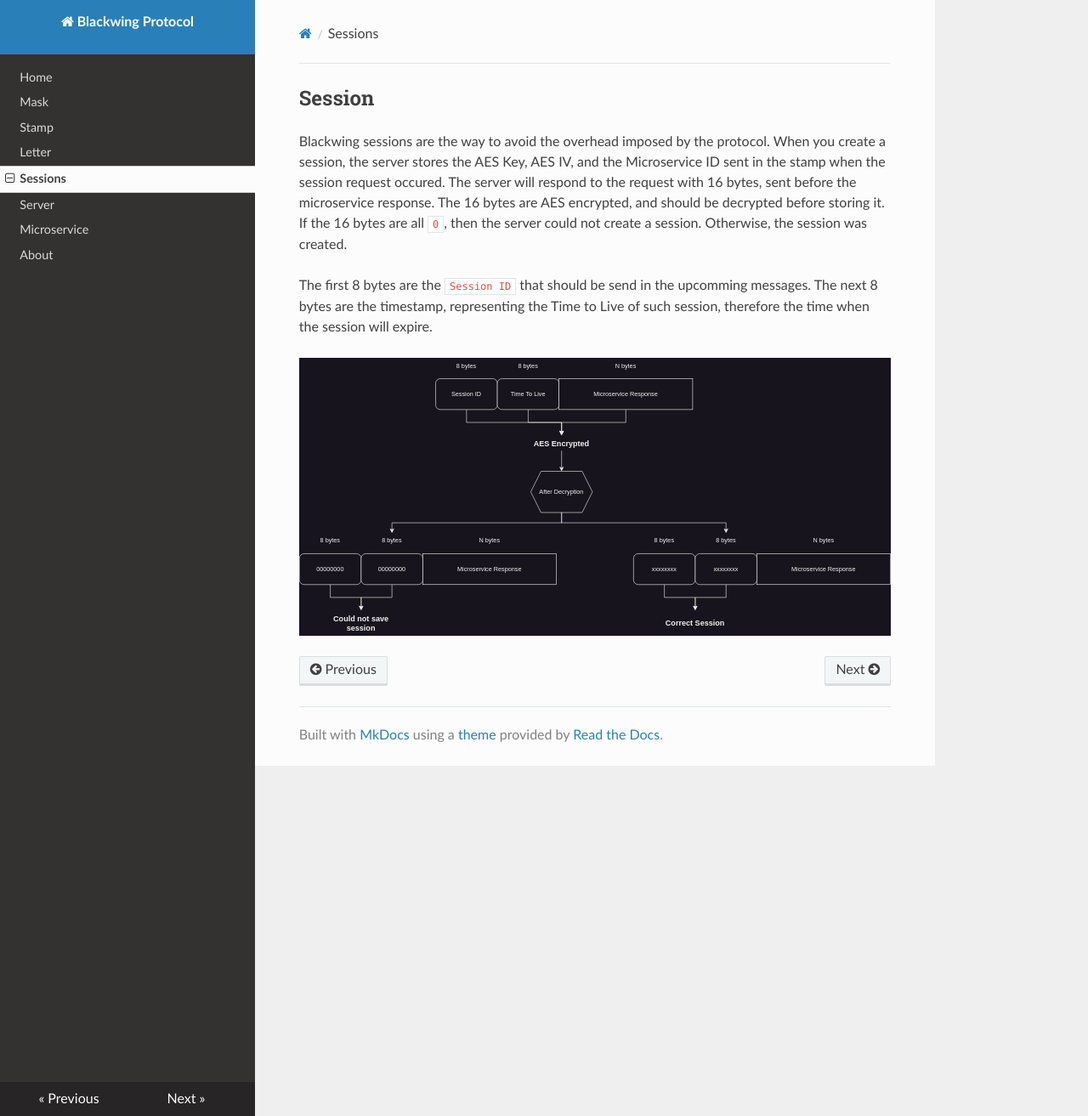
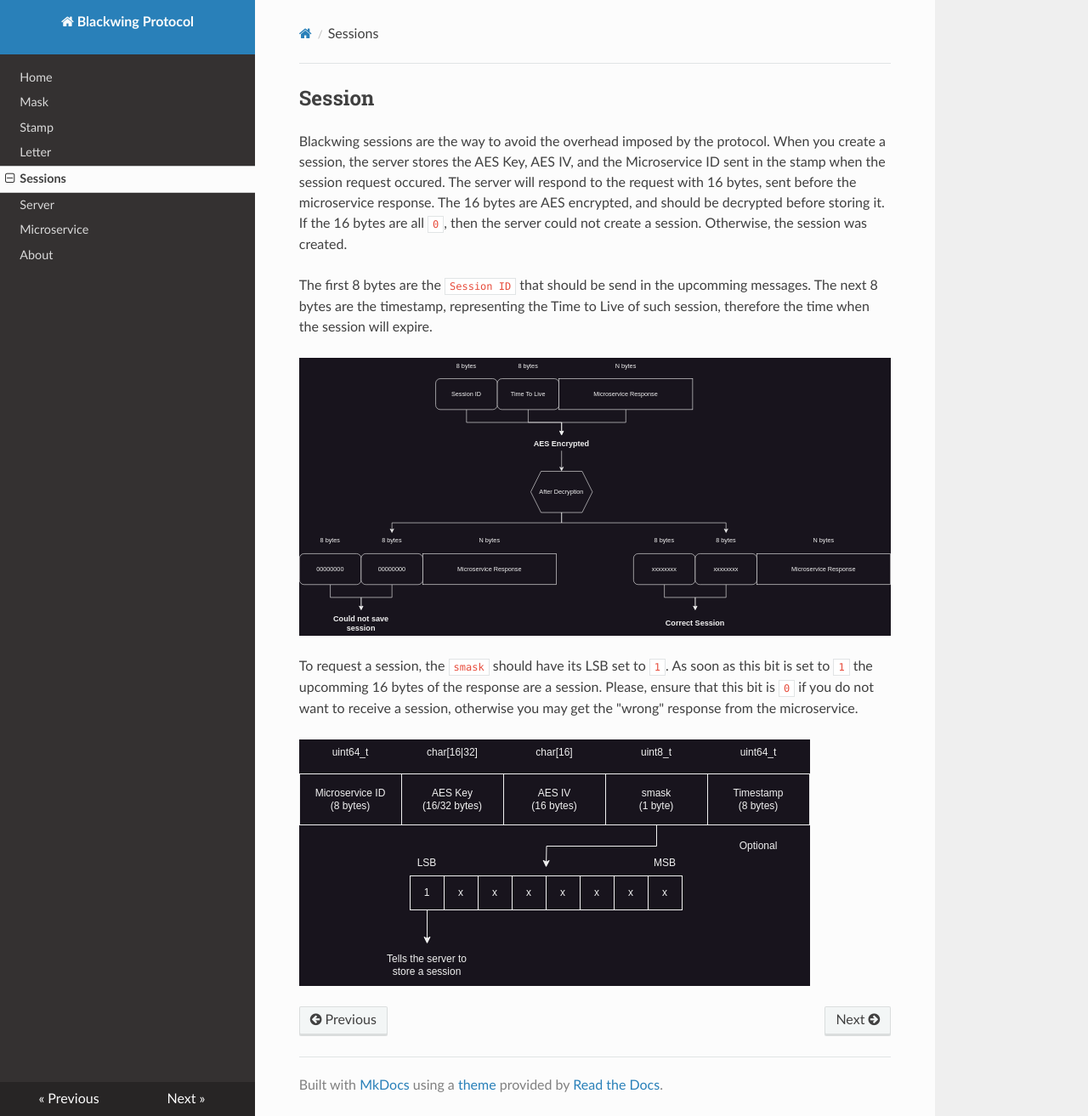
Before and after one commit to asergiobranco/blackwing_documentation, an MkDocs documentation site: the page built from docs/sessions.md, in a window 1280 px wide and 1313 px high. Shown: the whole window at 85% size. Built offline with MkDocs 1.6.1, drawn with Linux system fonts in a browser that asks for light colours; nearby versions of some CDN libraries.

Commit message:
testing mkdocs

```diff
--- a/docs/sessions.md
+++ b/docs/sessions.md
@@ -5,3 +5,7 @@ Blackwing sessions are the way to avoid the overhead imposed by the protocol. Wh
 The first 8 bytes are the `Session ID` that should be send in the upcomming messages. The next 8 bytes are the timestamp, representing the Time to Live of such session, therefore the time when the session will expire.
 
 ![alt text](figs/session_response.svg)
+
+To request a session, the `smask` should have its LSB set to `1`. As soon as this bit is set to `1` the upcomming 16 bytes of the response are a session. Please, ensure that this bit is `0` if you do not want to receive a session, otherwise you may get the "wrong" response from the microservice.
+
+![alt text](figs/request_session.svg)
```
Also changed, not shown: docs/figs/request_session.svg (added), 1 other file.
